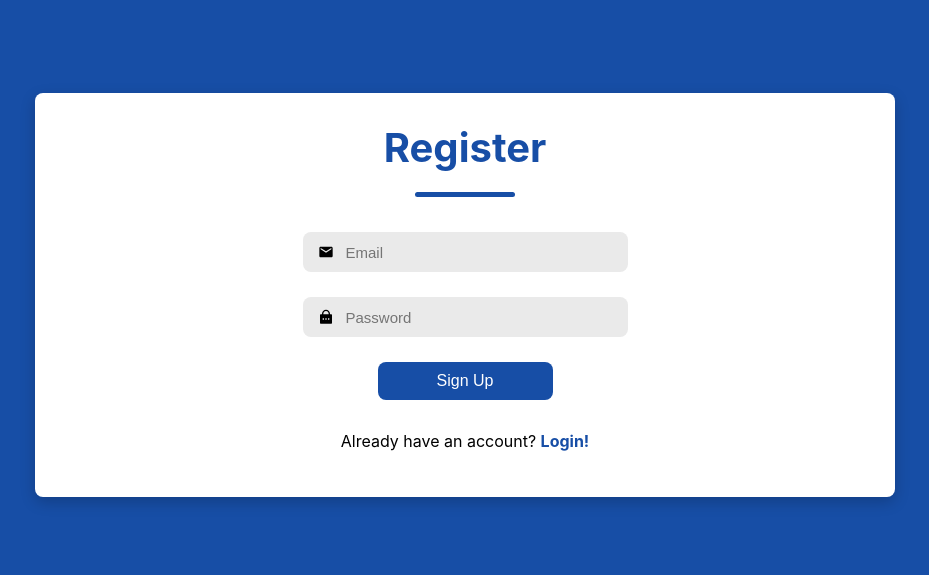
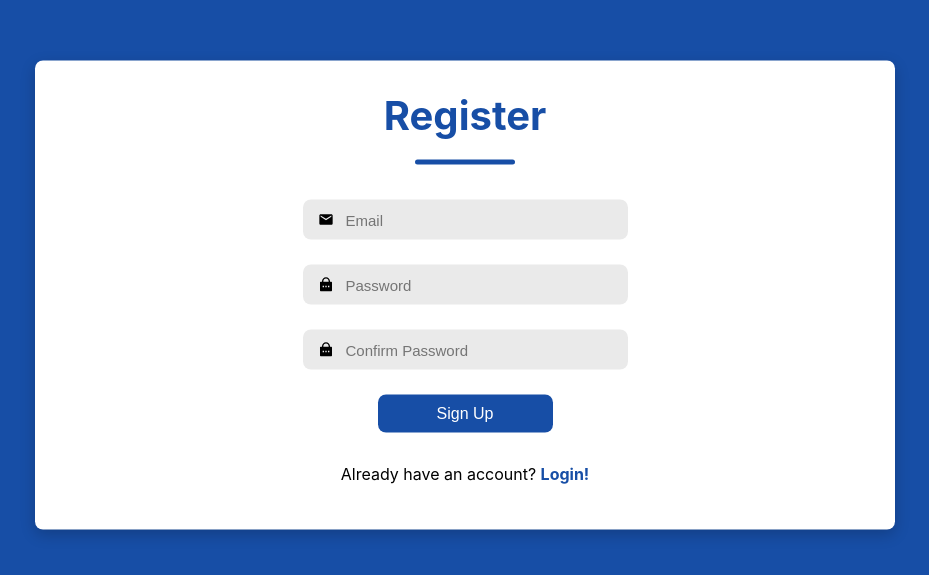
Before and after one commit to AMatlak/Crypto_Tracker_Final, a React (Create React App) app in the folder frontend/: page /register in a window 1280 px wide. Shown: the part 105-680 px from the top of the page, without its empty margins (175-1104 px from the left). Built offline with nearby package versions, Linux system fonts and the light colour scheme.

Commit message:
Implemented a confirm password input in the register page (Register.js)

```diff
--- a/frontend/src/Components/pages/Register.js
+++ b/frontend/src/Components/pages/Register.js
@@ -10,6 +10,7 @@ const Register = () => {
     //variables to store user input
     const [email, setEmail] = useState("");
     const [password, setPassword] = useState("");
+    const [confirmPassword, setConfirmPassword] = useState(""); //new state for confirm password
     const [error, setError] = useState("");
     const navigate = useNavigate();
 
@@ -17,6 +18,11 @@ const Register = () => {
     const handleRegister = async (e) => {
         e.preventDefault();
         setError("");
+
+        if(password !== confirmPassword) {
+            setError("Passwords does not match");
+            return;
+        }
 
         try {
             await createUserWithEmailAndPassword(auth, email, password); //firebase login auth
@@ -47,6 +53,11 @@ const Register = () => {
                                 <input type="password" placeholder="Password" value={password} onChange={(e) => setPassword(e.target.value)} required />
                                 </div>
 
+                                <div className="input">
+                                <RiLockPasswordFill className="password-icon" />
+                                <input type="password" placeholder="Confirm Password" value={confirmPassword} onChange={(e) => setConfirmPassword(e.target.value)} required />
+                                </div>
+
                                 <div className="button-container">
                                 <button type="submit">Sign Up</button>
                                 </div>
```
